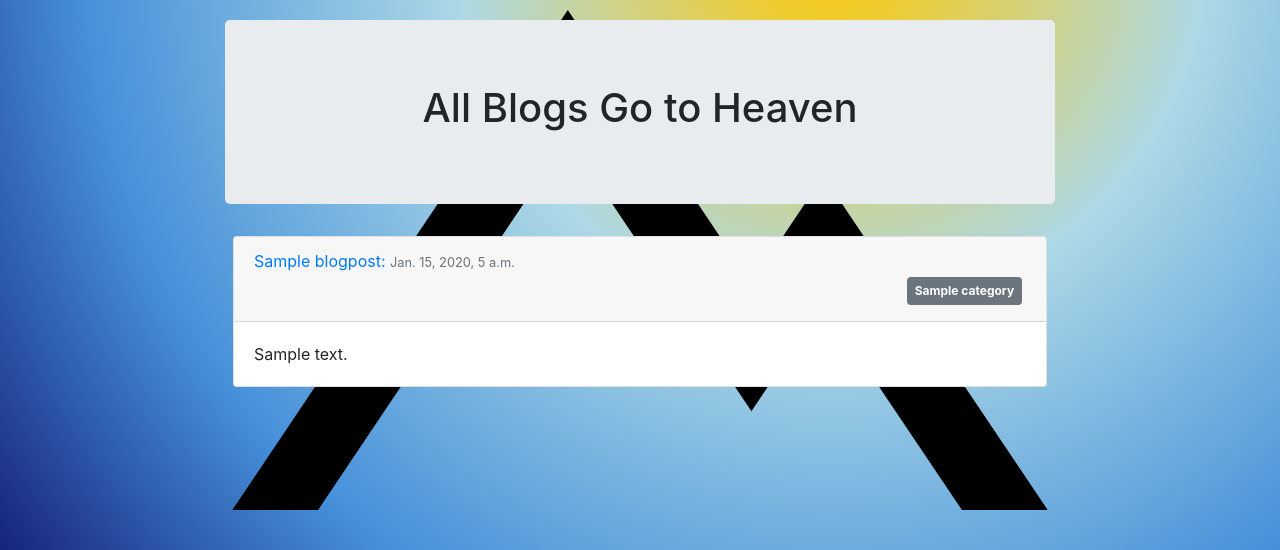
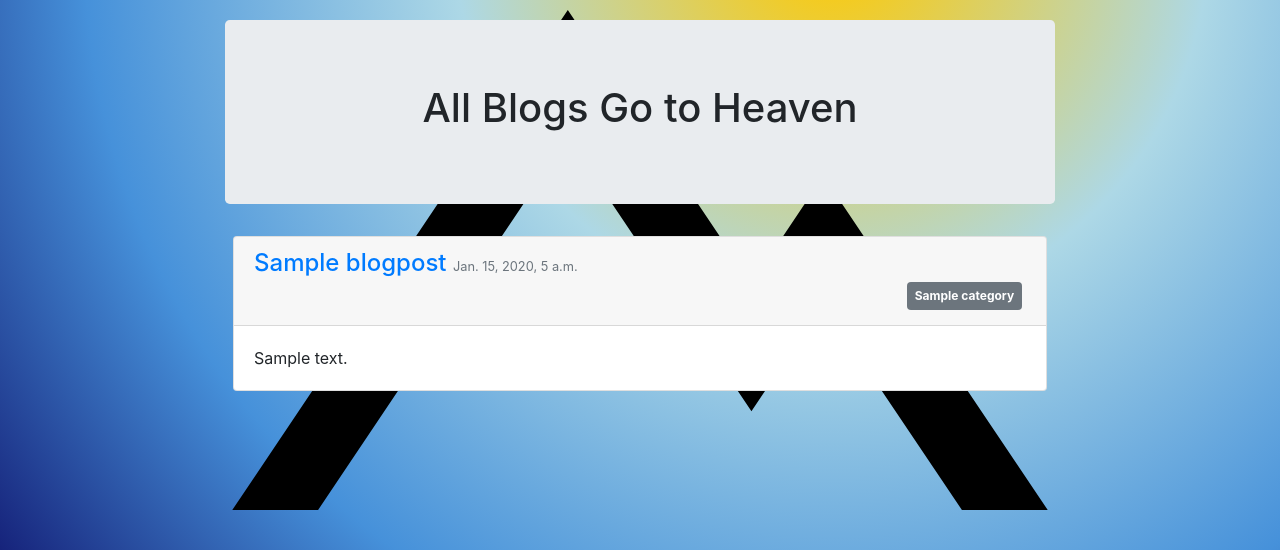
Before and after one commit to aduncan314/mountaindrew, a Django app: page /blog/ in a window 1280 px wide. Shown: the part 58-608 px from the top of the page. Run offline with Django 3.2, Linux system fonts and the light colour scheme; tables that the repository leaves empty hold one stand-in row (values such as "Sample post"); parts of the project's set-up code (start-up, migrations or seed data) failed here and were passed over; some libraries are stand-ins or nearby versions.

Commit message:
blog list display titles larger (h4)

```diff
--- a/templates/blog/list.html
+++ b/templates/blog/list.html
@@ -8,9 +8,8 @@
                 <li>
                     <div class="card m-2">
                         <div class="card-header">
-                            <a class="text-xl-left" href="{{ post.id }}">{{ post.title }}:
-                                <small class="text-muted">{{ post.date_published }}</small>
-                            </a>
+                            <a class="h4" href="{{ post.id }}">{{ post.title }}  </a>
+                            <small class="text-muted">{{ post.date_published }}</small>
                             <div class="d-flex flex-row-reverse">
                                 {% for tag in post.get_categories %}
                                     <span class="p-2 badge badge-secondary" style="margin: 0.5%;">
```
